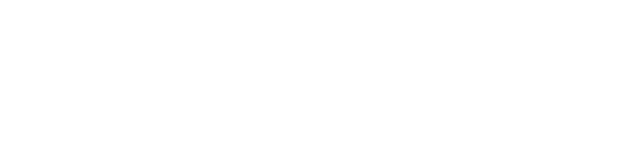
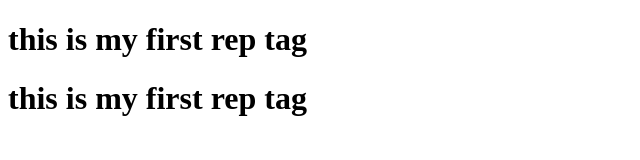
Before and after one commit to rubel-dev/Restaurant_html_css, a plain HTML site: page index.html in a window 1280 px wide. Shown: the whole page, without its empty margins (0-640 px from the left). Drawn offline with Linux system fonts and the light colour scheme.

Commit message:
added header

```diff
--- a/index.html
+++ b/index.html
@@ -7,6 +7,7 @@
     <title>Document</title>
 </head>
 <body>
-
+    <h1>this is my first rep tag</h1>
+    <h1>this is my first rep tag</h1>
 </body>
 </html>
```
